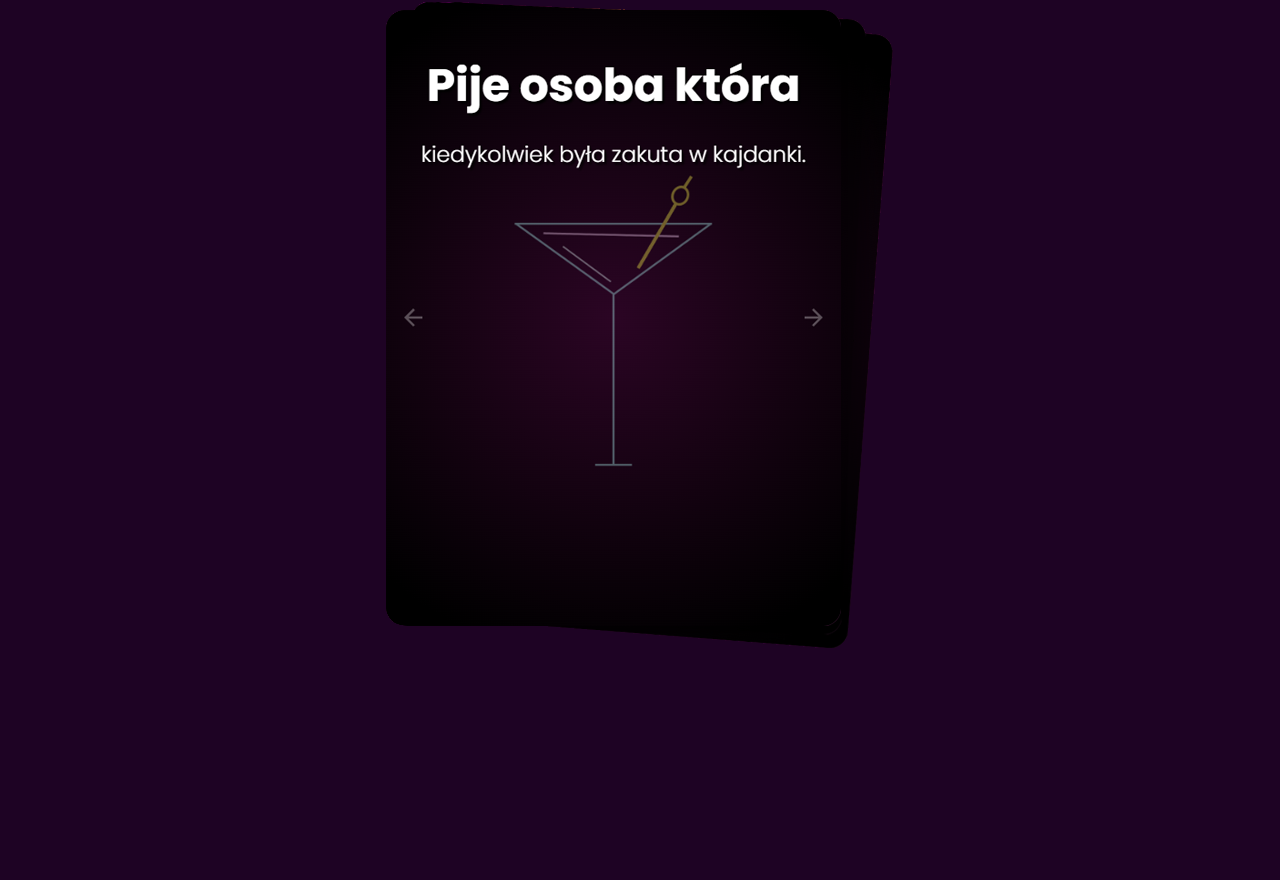
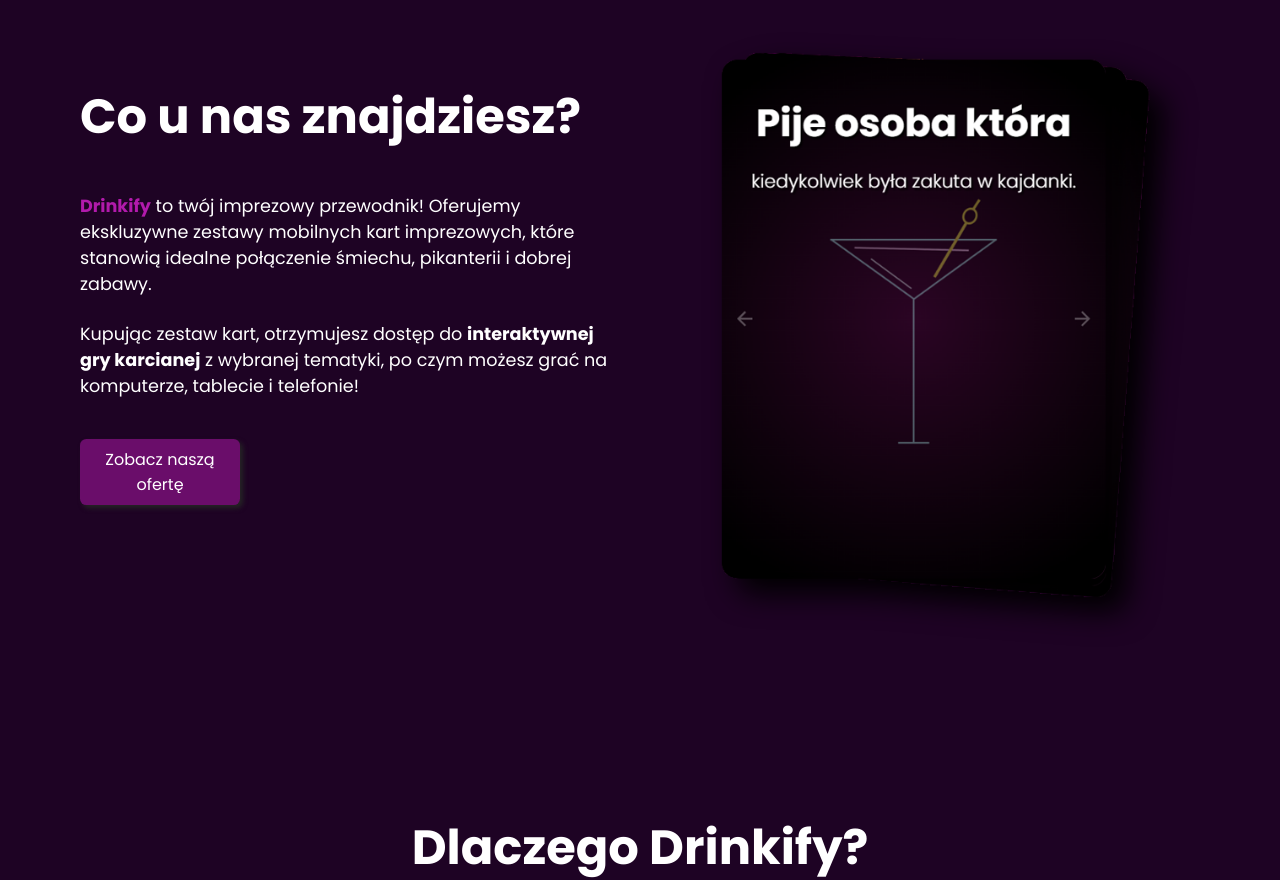
Before and after one commit to Kiranchai/drinkify, a Next.js app: page / in a window 1280 px wide. Shown: the part 1058-1938 px from the top of the page. Built offline with nearby package versions, Linux system fonts and the light colour scheme; no server answers.

Commit message:
added product description

```diff
--- a/src/app/(pages)/offer/page.module.css
+++ b/src/app/(pages)/offer/page.module.css
@@ -79,7 +79,7 @@
   font-size: 0.75rem;
   background-color: rgb(183, 0, 0);
   padding: 0.25rem;
-  transform: translate(25%, -30%) rotate(25deg);
+  transform: translate(5%, -30%) rotate(25deg);
   aspect-ratio: 1;
   display: flex;
   justify-content: center;
--- a/src/app/globals.css
+++ b/src/app/globals.css
@@ -3,9 +3,9 @@
   --navbar-normal-height: 6rem;
   --section-height: calc(100vh - (var(--navbar-normal-height)));
   --section-normal-height: calc(100vh - (var(--navbar-height)));
-  --bg-main: rgb(45, 20, 44);
-  --bg-secondary: rgb(81, 2, 50);
-  --dark-pink: rgb(105, 54, 89, 0.7);
+  --bg-main: #2d142c;
+  --bg-secondary: #510232;
+  --dark-pink: #693659b3;
   --bg-color: linear-gradient(0deg, #510a32 0%, rgba(45, 20, 44, 1) 50%);
   --inverted-bg-color: linear-gradient(
     0deg,
--- a/src/app/page.module.css
+++ b/src/app/page.module.css
@@ -124,7 +124,7 @@
   text-align: center;
   padding: 2rem;
   margin-bottom: 4rem;
-  margin-top: 10rem;
+  margin-top: 5rem;
 }
 
 .about_advantage_container {
@@ -264,6 +264,82 @@
   fill: #1e0324;
 }
 
+.product_description {
+  display: grid;
+  grid-template-columns: 1fr 1fr;
+  place-items: center;
+  max-width: 75rem;
+  gap: 2rem;
+  margin-inline: 3rem;
+}
+
+.product_left {
+  display: flex;
+  flex-direction: column;
+}
+
+.product_details_wrapper {
+  display: flex;
+  flex-direction: column;
+  gap: 1.5rem;
+  padding: 1rem;
+  font-size: 1.1rem;
+  margin-bottom: 3rem;
+}
+
+.product_header {
+  font-size: clamp(2.5rem, 5vw, 3rem);
+  margin-bottom: 1.5rem;
+  /* border: 1px dashed #6a0d6a; */
+  padding: 0 1rem;
+  border-radius: 0.5rem;
+  /* text-align: center; */
+}
+
+.description_img_wrapper {
+  display: flex;
+  justify-content: center;
+  align-items: center;
+}
+
+.description_img_wrapper > img {
+  object-fit: contain;
+  padding: 3rem;
+  filter: drop-shadow(15px 15px 15px black);
+  width: 100%;
+}
+
+.see_more_btn {
+  margin-top: 1rem;
+  width: fit-content;
+  max-width: 10rem;
+  text-align: center;
+  padding: 0.5rem 0.25rem;
+  background-color: #6a0d6a;
+  border-radius: 0.4rem;
+  font-size: 1rem;
+  box-shadow: 3px 3px 5px rgb(37, 37, 37);
+}
+
+@media only screen and (max-width: 1100px) {
+  .product_description {
+    grid-template-columns: 1fr;
+    gap: 0;
+  }
+
+  .product_header {
+    margin-top: 5rem;
+    text-align: start;
+    border: none;
+  }
+}
+
+@media only screen and (max-width: 530px) {
+  .description_img_wrapper > img {
+    /* height: fit-content; */
+  }
+}
+
 /** For mobile devices **/
 @media (max-width: 767px) {
   .custom_shape_divider_top_1679344967 svg {
@@ -273,6 +349,15 @@
 }
 
 @media only screen and (max-width: 800px) {
+  .product_description {
+    margin-inline: 0.5rem;
+  }
+
+  .description_img_wrapper > img {
+    padding: 1rem;
+    max-width: 30rem;
+  }
+
   .welcome {
     padding: 1rem 1rem;
   }
--- a/src/app/page.tsx
+++ b/src/app/page.tsx
@@ -89,11 +89,31 @@
       </div>
 
       <section className={styles.about_section}>
-        <article></article>
-        <div>
-          <Image src={cards} alt="alcocards" />
+        <div className={`${styles.product_description}`}>
+          <article className={styles.product_left}>
+            <h2 className={styles.product_header}>Co u nas znajdziesz?</h2>
+            <div className={styles.product_details_wrapper}>
+              <p>
+                <strong style={{ color: "rgb(178 26 172)" }}>Drinkify</strong>{" "}
+                to twój imprezowy przewodnik! Oferujemy ekskluzywne zestawy
+                mobilnych kart imprezowych, które stanowią idealne połączenie
+                śmiechu, pikanterii i dobrej zabawy.
+              </p>
+              <p>
+                Kupując zestaw kart, otrzymujesz dostęp do{" "}
+                <strong>interaktywnej gry karcianej</strong> z wybranej
+                tematyki, po czym możesz grać na komputerze, tablecie i
+                telefonie!
+              </p>
+              <Link className={styles.see_more_btn} href={"/offer"}>
+                Zobacz naszą ofertę
+              </Link>
+            </div>
+          </article>
+          <div className={styles.description_img_wrapper}>
+            <Image src={cards} alt="alcocards" />
+          </div>
         </div>
-
         <h2 className={styles.about_header}>Dlaczego Drinkify?</h2>
         <div className={styles.about_advantage_container}>
           <AdvantageContainer
```
